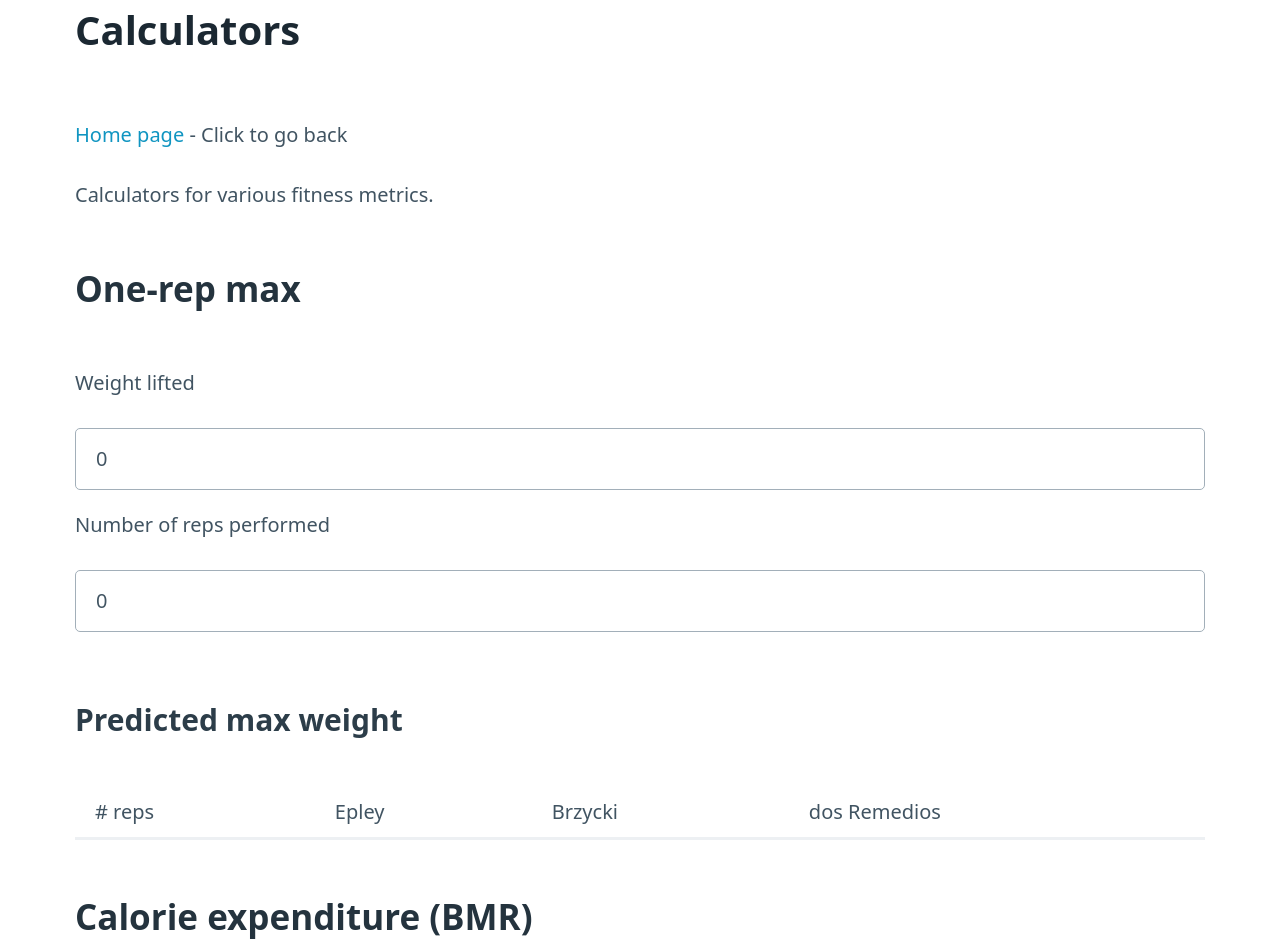
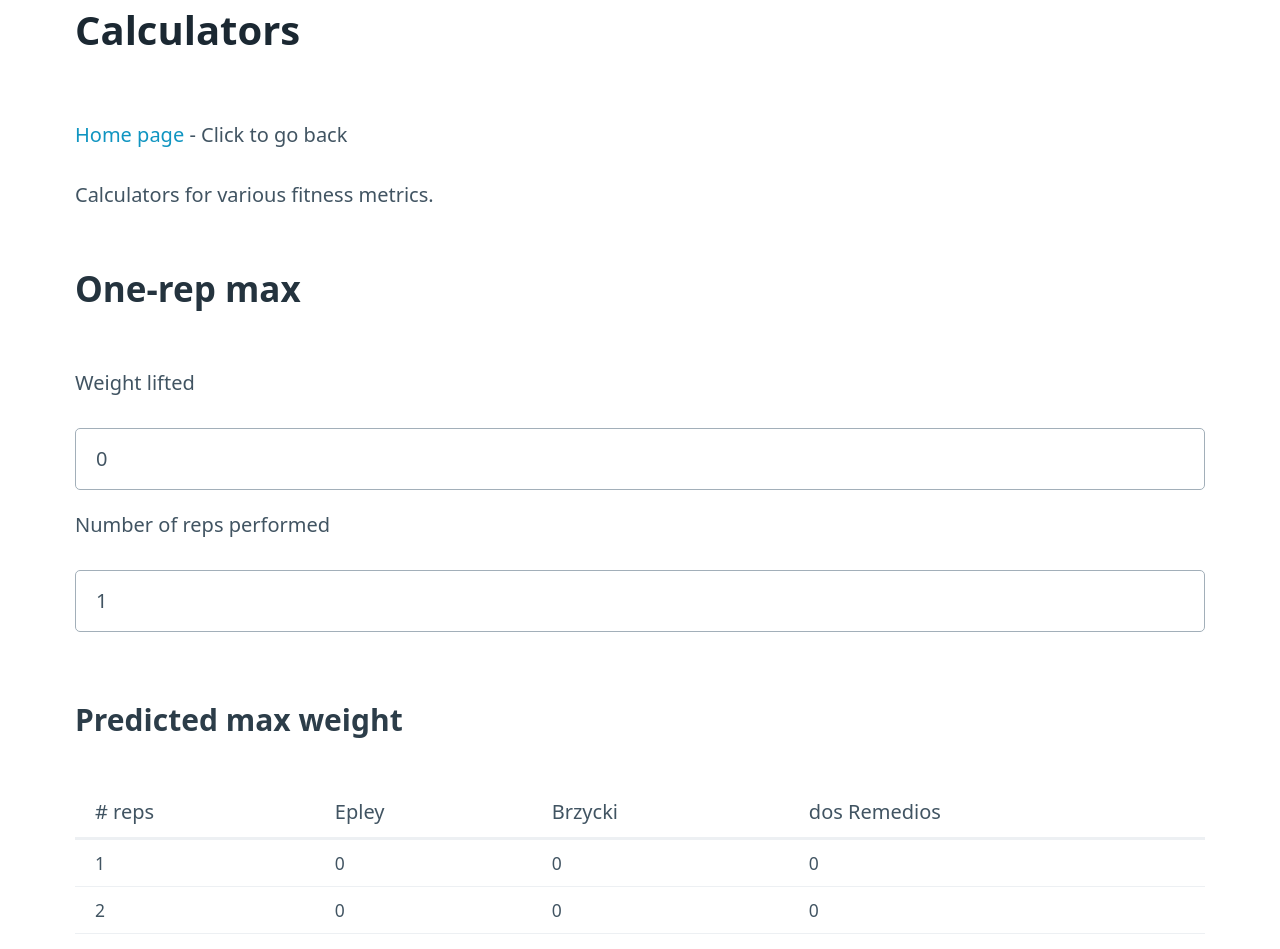
Before and after one commit to nutratech/web.2023, a SvelteKit app: page /calculators in a window 1280 px wide. Shown: the top 949 px of the page. Built offline with nearby package versions, Linux system fonts and the light colour scheme.

Commit message:
better defaults in ORM calc

```diff
--- a/src/routes/calculators/+page.svelte
+++ b/src/routes/calculators/+page.svelte
@@ -6,12 +6,12 @@
 	// VARIABLES - One rep max
 	// ~~~~~~~~~~~~~~~~~~~~~~~~~~~~~~~~~~~~~~~~~~~~~
 
-	let ormTableData: number[][] = [[]];
+	let ormTableData: number[][] = [];
 	let ormWeightLifted = 0;
-	let ormRepsPerformed = 0;
+	let ormRepsPerformed = 1;
 
 	function updateTable1RM() {
-		if (ormWeightLifted > 0 && ormRepsPerformed > 0) {
+		if (ormWeightLifted >= 0 && ormRepsPerformed > 0) {
 			if (ormRepsPerformed > 20) {
 				alert("Reps can't exceed 20!");
 				ormRepsPerformed = 20;
@@ -50,7 +50,7 @@
 		<p>Number of reps performed</p>
 		<input
 			type="number"
-			min="0"
+			min="1"
 			max="20"
 			placeholder="Reps performed, e.g. 10"
 			bind:value={ormRepsPerformed}
```
